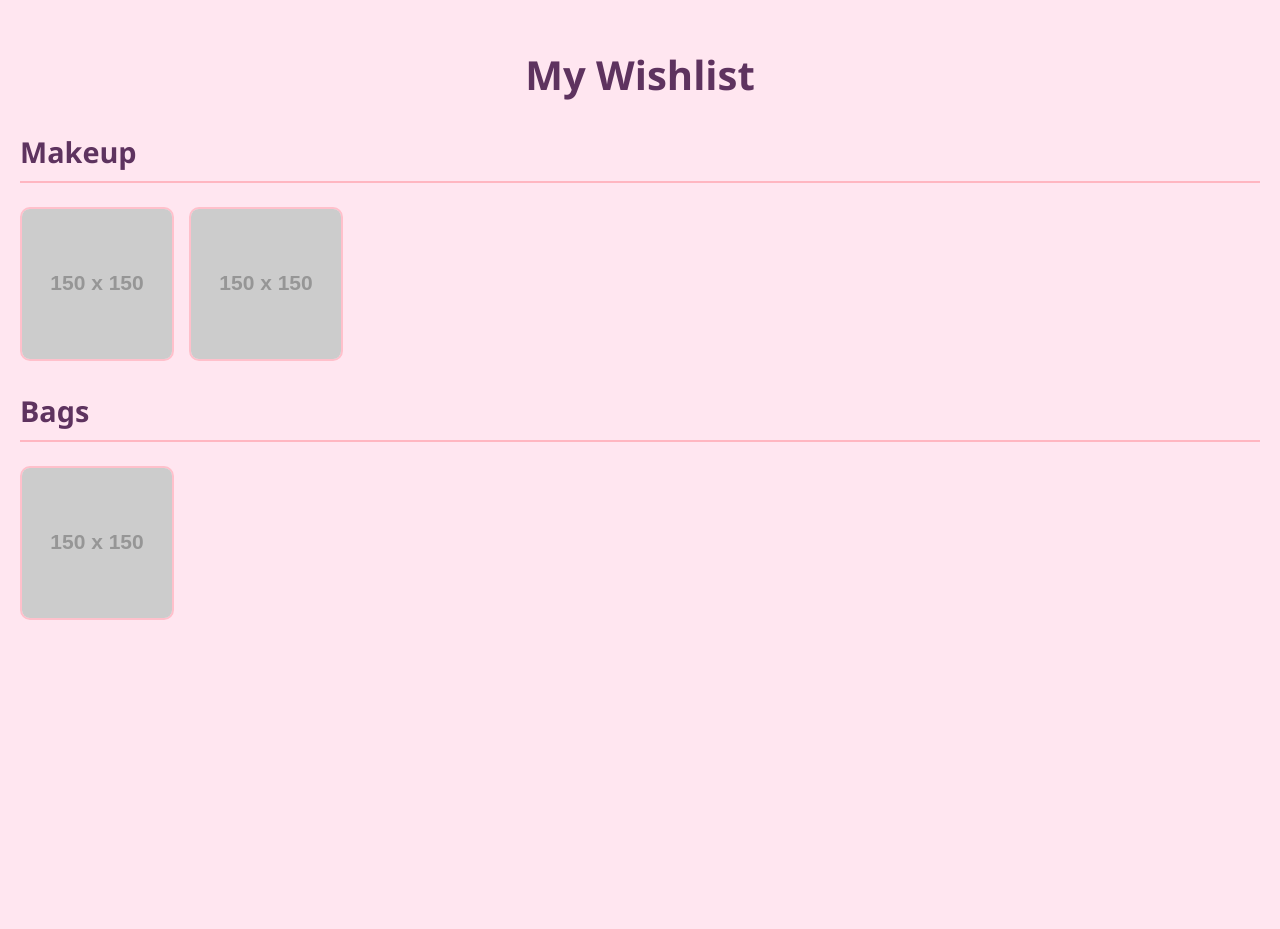
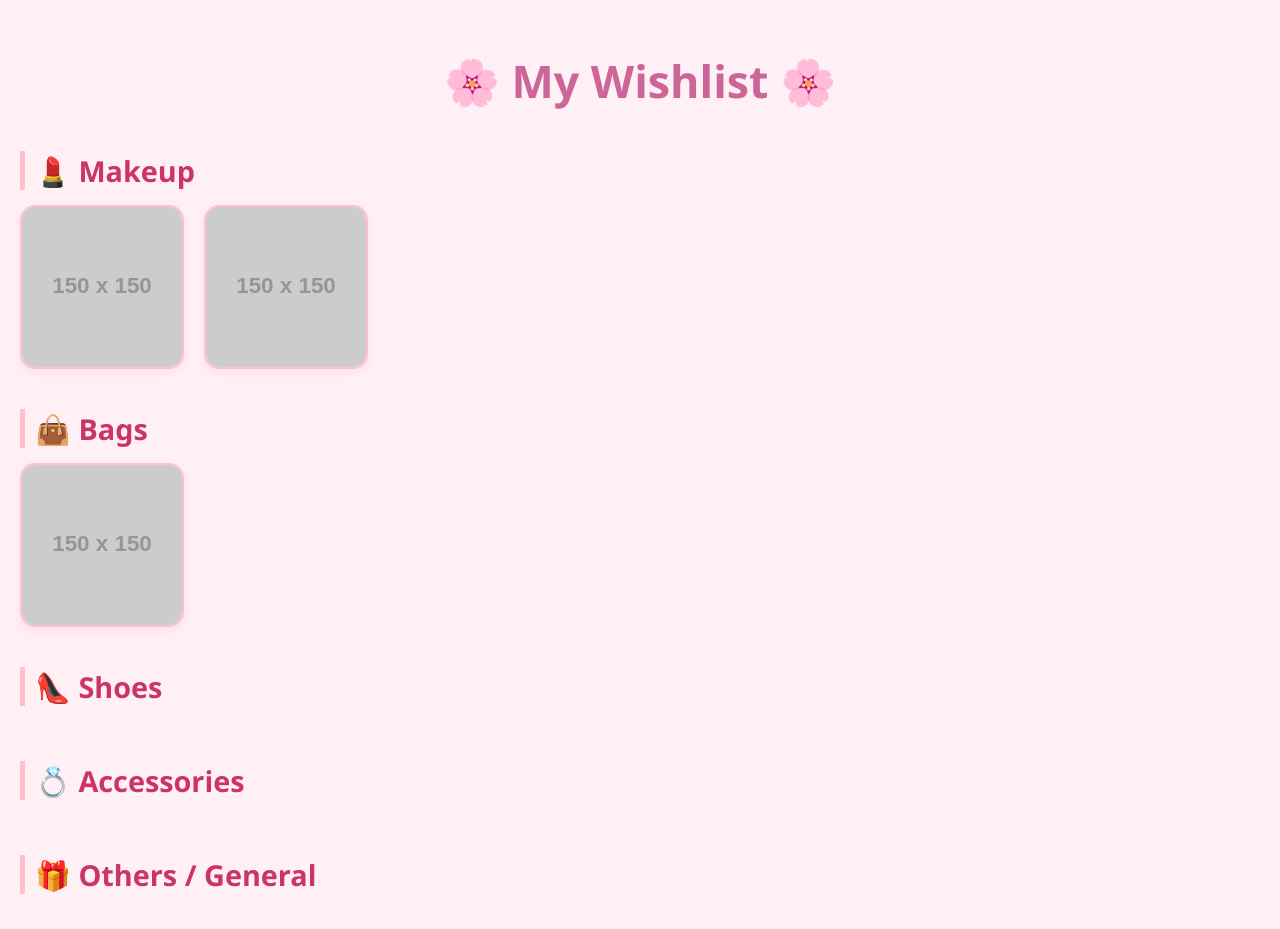
Before and after one commit to ShammaAlketbi4/wishlist, a plain HTML site: page index.html in a window 1280 px wide. Before the commit the page ends 800 px from the top, so only its background shows below. Drawn offline with Linux system fonts and the light colour scheme; placeholder pictures from the web are drawn by us.

Commit message:
Add files via upload

```diff
--- a/index.html
+++ b/index.html
@@ -7,33 +7,39 @@
   <style>
     body {
       font-family: 'Segoe UI', sans-serif;
-      background-color: #ffe6f0;
+      background-color: #fff0f5;
       color: #5e335f;
       margin: 0;
       padding: 20px;
     }
     h1 {
       text-align: center;
-      font-size: 2.5em;
+      font-size: 2.8em;
+      color: #cc6699;
+      margin-bottom: 10px;
     }
     .category {
-      margin-top: 30px;
+      margin-top: 40px;
     }
     .category h2 {
-      border-bottom: 2px solid #ffb6c1;
-      padding-bottom: 10px;
       font-size: 1.8em;
+      border-left: 5px solid #ffc0cb;
+      padding-left: 10px;
+      margin-bottom: 15px;
+      color: #cc3366;
     }
     .items {
       display: flex;
       flex-wrap: wrap;
-      gap: 15px;
+      gap: 20px;
     }
     .item {
-      width: 150px;
+      width: 160px;
+      background: #fff;
       border: 2px solid #ffc0cb;
-      border-radius: 10px;
+      border-radius: 15px;
       overflow: hidden;
+      box-shadow: 0 4px 8px rgba(255, 192, 203, 0.3);
       position: relative;
       cursor: pointer;
       transition: transform 0.2s;
@@ -58,14 +64,15 @@
       justify-content: center;
       align-items: center;
       text-decoration: line-through;
+      border-radius: 15px;
     }
   </style>
 </head>
 <body>
-  <h1>My Wishlist</h1>
+  <h1>🌸 My Wishlist 🌸</h1>
 
   <div class="category">
-    <h2>Makeup</h2>
+    <h2>💄 Makeup</h2>
     <div class="items">
       <div class="item" data-id="makeup-1" data-link="https://example.com/product1">
         <img src="https://via.placeholder.com/150x150.png?text=Makeup+1" alt="Makeup 1">
@@ -77,11 +84,32 @@
   </div>
 
   <div class="category">
-    <h2>Bags</h2>
+    <h2>👜 Bags</h2>
     <div class="items">
-      <div class="item" data-id="bag-1" data-link="https://example.com/bag1">
+      <div class="item" data-id="bags-1" data-link="https://example.com/bag1">
         <img src="https://via.placeholder.com/150x150.png?text=Bag+1" alt="Bag 1">
       </div>
+    </div>
+  </div>
+
+  <div class="category">
+    <h2>👠 Shoes</h2>
+    <div class="items">
+      <!-- Add shoes here -->
+    </div>
+  </div>
+
+  <div class="category">
+    <h2>💍 Accessories</h2>
+    <div class="items">
+      <!-- Add accessories here -->
+    </div>
+  </div>
+
+  <div class="category">
+    <h2>🎁 Others / General</h2>
+    <div class="items">
+      <!-- Add others here -->
     </div>
   </div>
 
```
